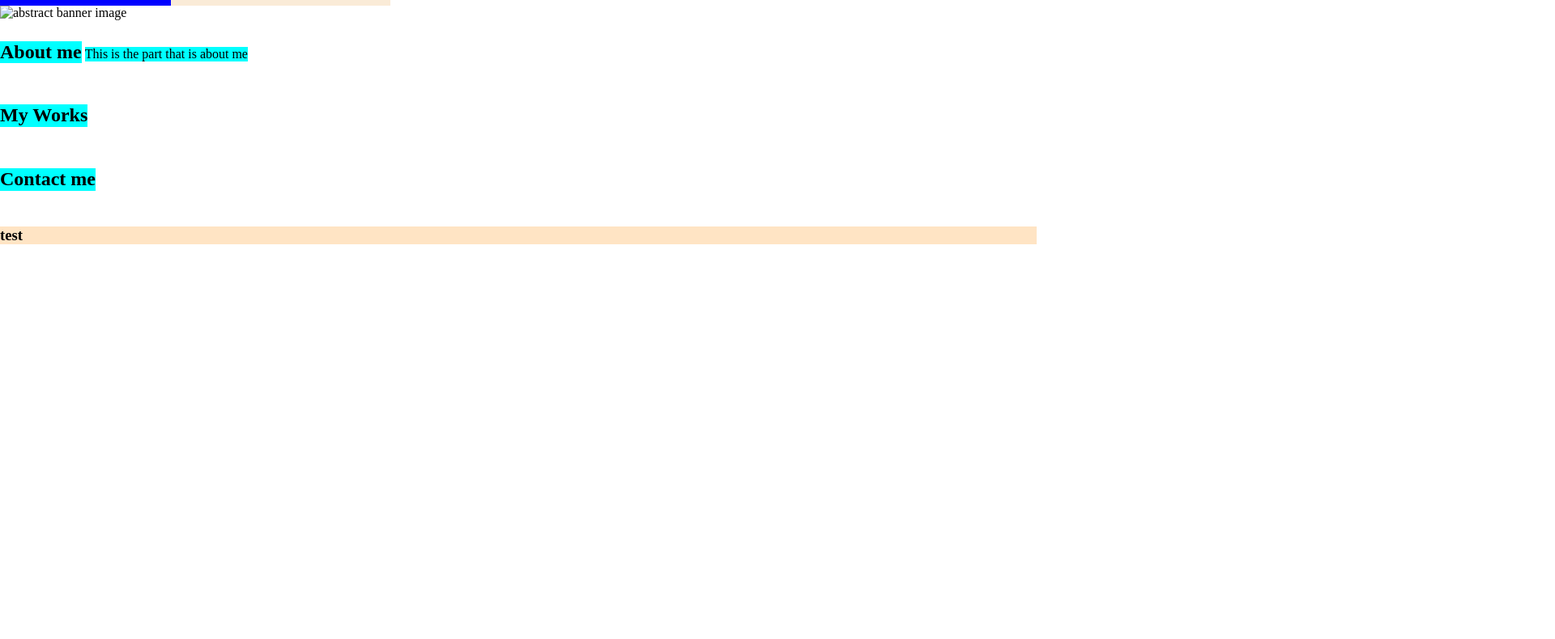
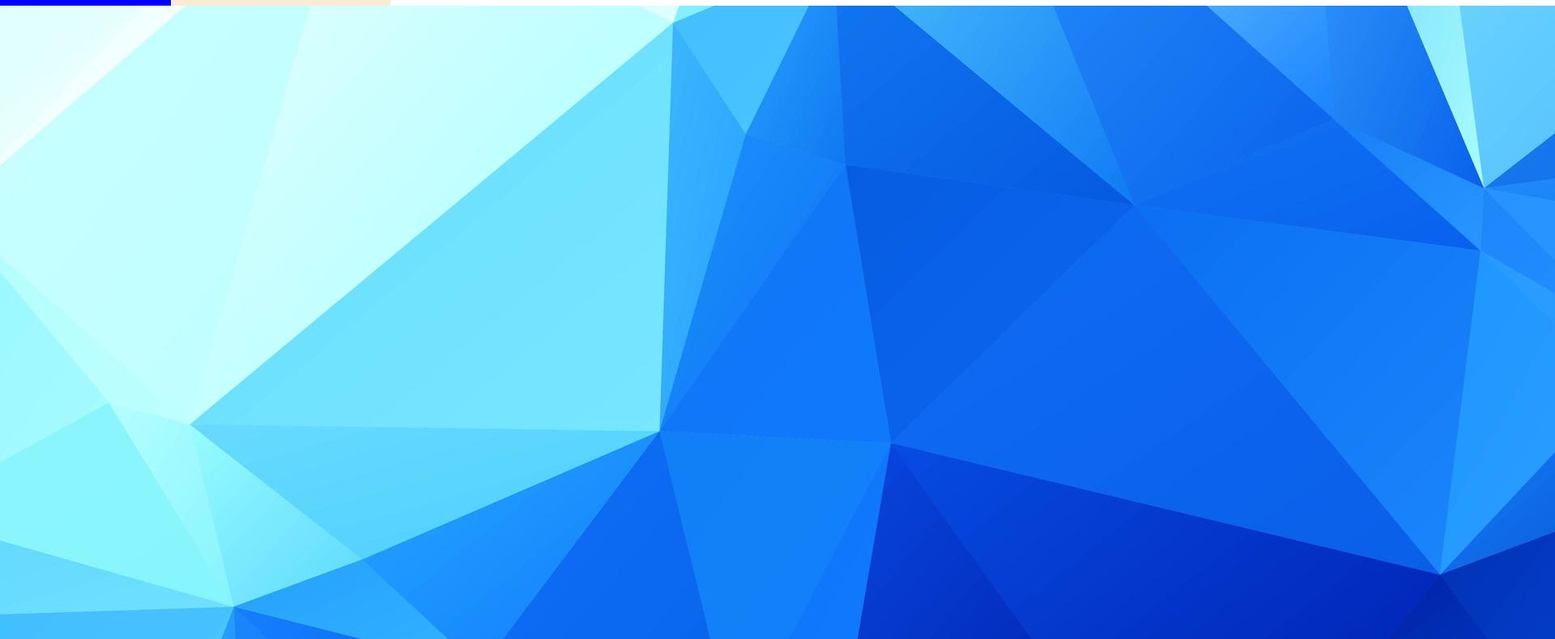
Before and after one commit to thegwanj/my-portfolio, a plain HTML site: page index.html in a window 1280 px wide. Shown: the part 73-863 px from the top of the page at 81% size, 1920 px wide, since content can reach past the window. Before the commit the page ends 800 px from the top, so only its background shows below. Drawn offline with Linux system fonts and the light colour scheme.

Commit message:
modified img so that image would actually appear

```diff
--- a/index.html
+++ b/index.html
@@ -25,7 +25,7 @@
 
         <!-- Banner with subtitle -->
         <div>
-            <img href="./assets/images/banner.jpg" alt="abstract banner image">
+            <img src="./assets/images/banner.jpg" alt="abstract banner image">
         </div>
 
          <!-- About me -->
```
